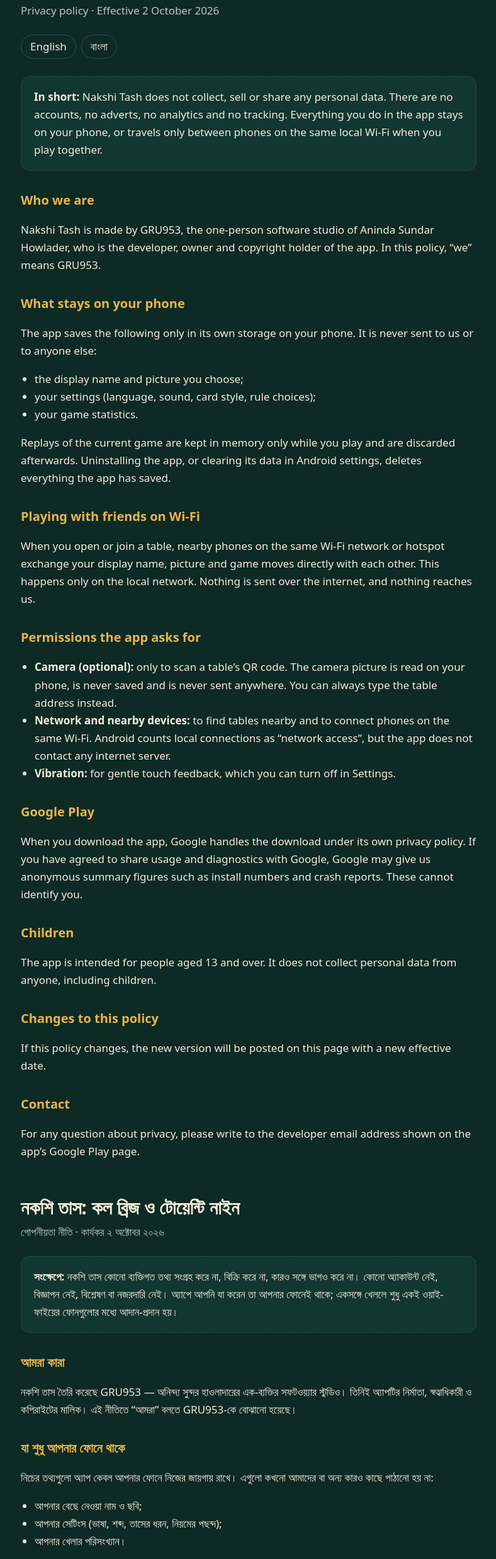
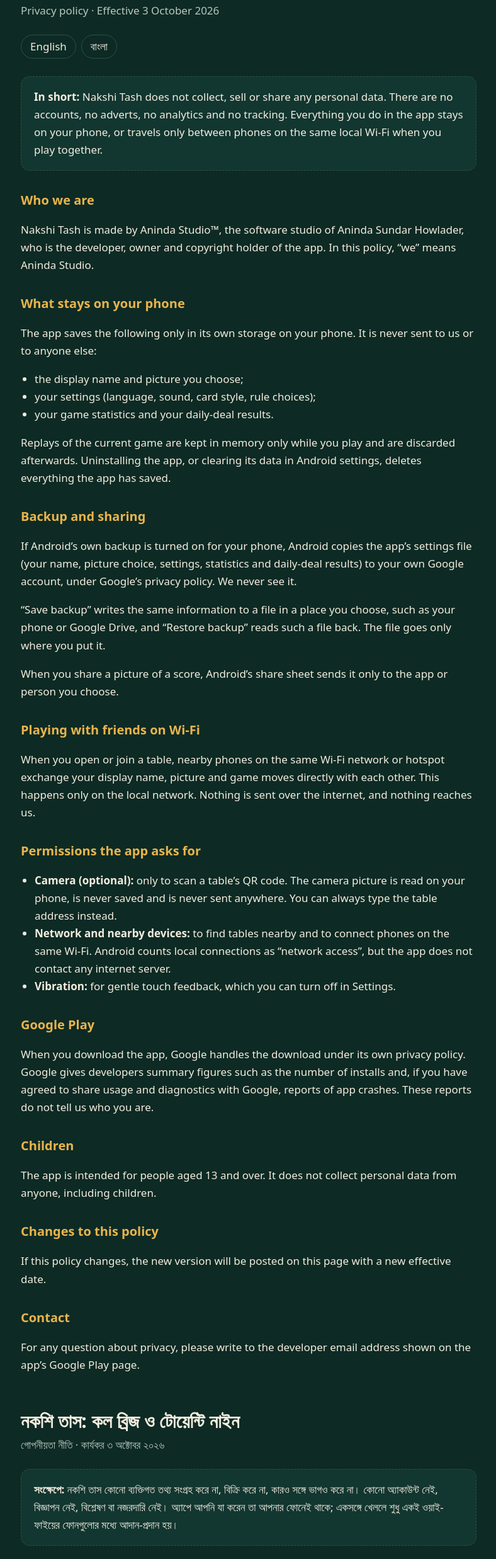
Before and after one commit to GRU953/nakshi-tash-privacy, a plain HTML site: page index.html in a window 1280 px wide. Shown: the part 81-2556 px from the top of the page at 63% size, without its empty margins (245-1033 px from the left). Drawn offline with Linux system fonts and the light colour scheme; a web font is replaced by a local one.

Commit message:
Update privacy policy for version 1.0.0: Aninda Studio, backup and sharing

```diff
--- a/index.html
+++ b/index.html
@@ -4,7 +4,7 @@
 <meta charset="utf-8">
 <meta name="viewport" content="width=device-width, initial-scale=1">
 <title>Nakshi Tash — Privacy Policy</title>
-<meta name="description" content="Privacy policy for Nakshi Tash: Call Bridge &amp; 29, by GRU953.">
+<meta name="description" content="Privacy policy for Nakshi Tash: Call Bridge &amp; 29, by Aninda Studio.">
 <link rel="preconnect" href="https://fonts.googleapis.com">
 <link rel="preconnect" href="https://fonts.gstatic.com" crossorigin>
 <link href="https://fonts.googleapis.com/css2?family=Anek+Bangla:wght@400;600;700&display=swap" rel="stylesheet">
@@ -29,23 +29,28 @@
 <body>
 <main>
   <h1>Nakshi Tash: Call Bridge &amp; 29</h1>
-  <p class="sub">Privacy policy · Effective 2 October 2026</p>
+  <p class="sub">Privacy policy · Effective 3 October 2026</p>
   <nav class="lang"><a href="#en">English</a><a href="#bn" lang="bn">বাংলা</a></nav>
 
   <section id="en">
     <div class="card"><strong>In short:</strong> Nakshi Tash does not collect, sell or share any personal data. There are no accounts, no adverts, no analytics and no tracking. Everything you do in the app stays on your phone, or travels only between phones on the same local Wi-Fi when you play together.</div>
 
     <h2>Who we are</h2>
-    <p>Nakshi Tash is made by GRU953, the one-person software studio of Aninda Sundar Howlader, who is the developer, owner and copyright holder of the app. In this policy, “we” means GRU953.</p>
+    <p>Nakshi Tash is made by Aninda Studio™, the software studio of Aninda Sundar Howlader, who is the developer, owner and copyright holder of the app. In this policy, “we” means Aninda Studio.</p>
 
     <h2>What stays on your phone</h2>
     <p>The app saves the following only in its own storage on your phone. It is never sent to us or to anyone else:</p>
     <ul>
       <li>the display name and picture you choose;</li>
       <li>your settings (language, sound, card style, rule choices);</li>
-      <li>your game statistics.</li>
+      <li>your game statistics and your daily-deal results.</li>
     </ul>
     <p>Replays of the current game are kept in memory only while you play and are discarded afterwards. Uninstalling the app, or clearing its data in Android settings, deletes everything the app has saved.</p>
+
+    <h2>Backup and sharing</h2>
+    <p>If Android’s own backup is turned on for your phone, Android copies the app’s settings file (your name, picture choice, settings, statistics and daily-deal results) to your own Google account, under Google’s privacy policy. We never see it.</p>
+    <p>“Save backup” writes the same information to a file in a place you choose, such as your phone or Google Drive, and “Restore backup” reads such a file back. The file goes only where you put it.</p>
+    <p>When you share a picture of a score, Android’s share sheet sends it only to the app or person you choose.</p>
 
     <h2>Playing with friends on Wi-Fi</h2>
     <p>When you open or join a table, nearby phones on the same Wi-Fi network or hotspot exchange your display name, picture and game moves directly with each other. This happens only on the local network. Nothing is sent over the internet, and nothing reaches us.</p>
@@ -58,7 +63,7 @@
     </ul>
 
     <h2>Google Play</h2>
-    <p>When you download the app, Google handles the download under its own privacy policy. If you have agreed to share usage and diagnostics with Google, Google may give us anonymous summary figures such as install numbers and crash reports. These cannot identify you.</p>
+    <p>When you download the app, Google handles the download under its own privacy policy. Google gives developers summary figures such as the number of installs and, if you have agreed to share usage and diagnostics with Google, reports of app crashes. These reports do not tell us who you are.</p>
 
     <h2>Children</h2>
     <p>The app is intended for people aged 13 and over. It does not collect personal data from anyone, including children.</p>
@@ -72,20 +77,25 @@
 
   <section id="bn" lang="bn">
     <h1>নকশি তাস: কল ব্রিজ ও টোয়েন্টি নাইন</h1>
-    <p class="sub">গোপনীয়তা নীতি · কার্যকর ২ অক্টোবর ২০২৬</p>
+    <p class="sub">গোপনীয়তা নীতি · কার্যকর ৩ অক্টোবর ২০২৬</p>
     <div class="card"><strong>সংক্ষেপে:</strong> নকশি তাস কোনো ব্যক্তিগত তথ্য সংগ্রহ করে না, বিক্রি করে না, কারও সঙ্গে ভাগও করে না। কোনো অ্যাকাউন্ট নেই, বিজ্ঞাপন নেই, বিশ্লেষণ বা নজরদারি নেই। অ্যাপে আপনি যা করেন তা আপনার ফোনেই থাকে; একসঙ্গে খেললে শুধু একই ওয়াই-ফাইয়ের ফোনগুলোর মধ্যে আদান-প্রদান হয়।</div>
 
     <h2>আমরা কারা</h2>
-    <p>নকশি তাস তৈরি করেছে GRU953 — অনিন্দ্য সুন্দর হাওলাদারের এক-ব্যক্তির সফটওয়্যার স্টুডিও। তিনিই অ্যাপটির নির্মাতা, স্বত্বাধিকারী ও কপিরাইটের মালিক। এই নীতিতে “আমরা” বলতে GRU953-কে বোঝানো হয়েছে।</p>
+    <p>নকশি তাস তৈরি করেছে অনিন্দ্য স্টুডিও™ — অনিন্দ্য সুন্দর হাওলাদারের সফটওয়্যার স্টুডিও। তিনিই অ্যাপটির নির্মাতা, স্বত্বাধিকারী ও কপিরাইটের মালিক। এই নীতিতে “আমরা” বলতে অনিন্দ্য স্টুডিওকে বোঝানো হয়েছে।</p>
 
     <h2>যা শুধু আপনার ফোনে থাকে</h2>
     <p>নিচের তথ্যগুলো অ্যাপ কেবল আপনার ফোনে নিজের জায়গায় রাখে। এগুলো কখনো আমাদের বা অন্য কারও কাছে পাঠানো হয় না:</p>
     <ul>
       <li>আপনার বেছে নেওয়া নাম ও ছবি;</li>
       <li>আপনার সেটিংস (ভাষা, শব্দ, তাসের ধরন, নিয়মের পছন্দ);</li>
-      <li>আপনার খেলার পরিসংখ্যান।</li>
+      <li>আপনার খেলার পরিসংখ্যান ও আজকের দানের ফল।</li>
     </ul>
     <p>চলতি খেলার রিপ্লে শুধু খেলার সময় মেমরিতে থাকে, পরে মুছে যায়। অ্যাপ আনইনস্টল করলে বা অ্যান্ড্রয়েড সেটিংসে অ্যাপের ডেটা মুছে দিলে অ্যাপের রাখা সবকিছু মুছে যায়।</p>
+
+    <h2>ব্যাকআপ ও শেয়ার</h2>
+    <p>আপনার ফোনে অ্যান্ড্রয়েডের নিজস্ব ব্যাকআপ চালু থাকলে অ্যান্ড্রয়েড অ্যাপের সেটিংসের ফাইলটি (আপনার নাম, বেছে নেওয়া ছবি, সেটিংস, পরিসংখ্যান ও আজকের দানের ফল) আপনার নিজের গুগল অ্যাকাউন্টে রাখে — গুগলের গোপনীয়তা নীতি অনুযায়ী। আমরা তা কখনো দেখি না।</p>
+    <p>“ব্যাকআপ রাখুন” একই তথ্য আপনার বেছে নেওয়া জায়গায় (যেমন ফোনে বা গুগল ড্রাইভে) একটি ফাইলে রাখে, আর “ব্যাকআপ থেকে ফেরান” সেই ফাইল থেকে আবার ফিরিয়ে আনে। ফাইলটি শুধু আপনি যেখানে রাখেন, সেখানেই যায়।</p>
+    <p>স্কোরের ছবি শেয়ার করলে অ্যান্ড্রয়েডের শেয়ার-তালিকা সেটি শুধু আপনার বেছে নেওয়া অ্যাপ বা মানুষের কাছে পাঠায়।</p>
 
     <h2>ওয়াই-ফাইতে বন্ধুদের সঙ্গে খেলা</h2>
     <p>টেবিল খুললে বা টেবিলে যোগ দিলে, একই ওয়াই-ফাই বা হটস্পটে থাকা কাছের ফোনগুলো সরাসরি একে অপরের সঙ্গে আপনার নাম, ছবি ও খেলার চাল আদান-প্রদান করে। এটি শুধু স্থানীয় নেটওয়ার্কে হয়। ইন্টারনেটে কিছু যায় না, আমাদের কাছেও কিছু আসে না।</p>
@@ -98,7 +108,7 @@
     </ul>
 
     <h2>গুগল প্লে</h2>
-    <p>অ্যাপ ডাউনলোডের কাজটি গুগল তার নিজের গোপনীয়তা নীতি অনুযায়ী করে। আপনি গুগলের সঙ্গে ব্যবহার ও ত্রুটির তথ্য ভাগ করতে রাজি থাকলে, গুগল আমাদের ইনস্টলের সংখ্যা ও ক্র্যাশ রিপোর্টের মতো নামহীন সারসংক্ষেপ দিতে পারে। এতে আপনাকে চেনা যায় না।</p>
+    <p>অ্যাপ ডাউনলোডের কাজটি গুগল তার নিজের গোপনীয়তা নীতি অনুযায়ী করে। গুগল নির্মাতাদের ইনস্টলের সংখ্যার মতো সারসংক্ষেপ দেয়; আর আপনি গুগলের সঙ্গে ব্যবহার ও ত্রুটির তথ্য ভাগ করতে রাজি থাকলে, অ্যাপ বন্ধ হয়ে যাওয়ার (ক্র্যাশ) রিপোর্টও দেয়। এসব রিপোর্টে আপনি কে, তা আমরা জানতে পারি না।</p>
 
     <h2>শিশুরা</h2>
     <p>অ্যাপটি ১৩ বছর ও তার বেশি বয়সীদের জন্য। অ্যাপ শিশুসহ কারও কাছ থেকেই ব্যক্তিগত তথ্য সংগ্রহ করে না।</p>
@@ -110,7 +120,7 @@
     <p>গোপনীয়তা নিয়ে কোনো প্রশ্ন থাকলে গুগল প্লেতে অ্যাপের পাতায় দেওয়া নির্মাতার ইমেইল ঠিকানায় লিখুন।</p>
   </section>
 
-  <footer>© 2026 Aninda Sundar Howlader. All rights reserved. · Nakshi Tash by GRU953</footer>
+  <footer>© 2026 Aninda Sundar Howlader. All rights reserved. · Nakshi Tash by Aninda Studio</footer>
 </main>
 </body>
 </html>
```
